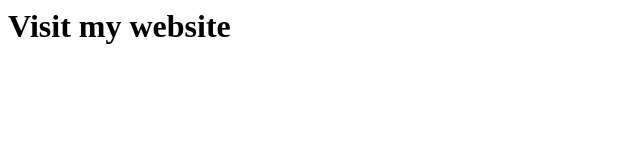
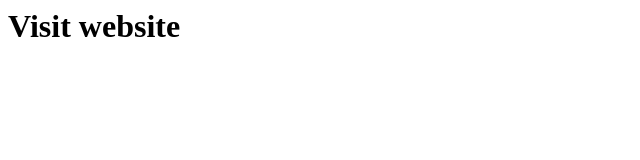
Before and after one commit to Mwaqasdogar/cherrry, a plain HTML site: page Dosk/index.html in a window 1280 px wide. Shown: the whole page, without its empty margins (0-640 px from the left). Drawn offline with Linux system fonts and the light colour scheme.

Commit message:
omit commit

```diff
--- a/Dosk/index.html
+++ b/Dosk/index.html
@@ -1 +1 @@
-<h1>Visit my website</h1>
+<h1>Visit website</h1>
```
